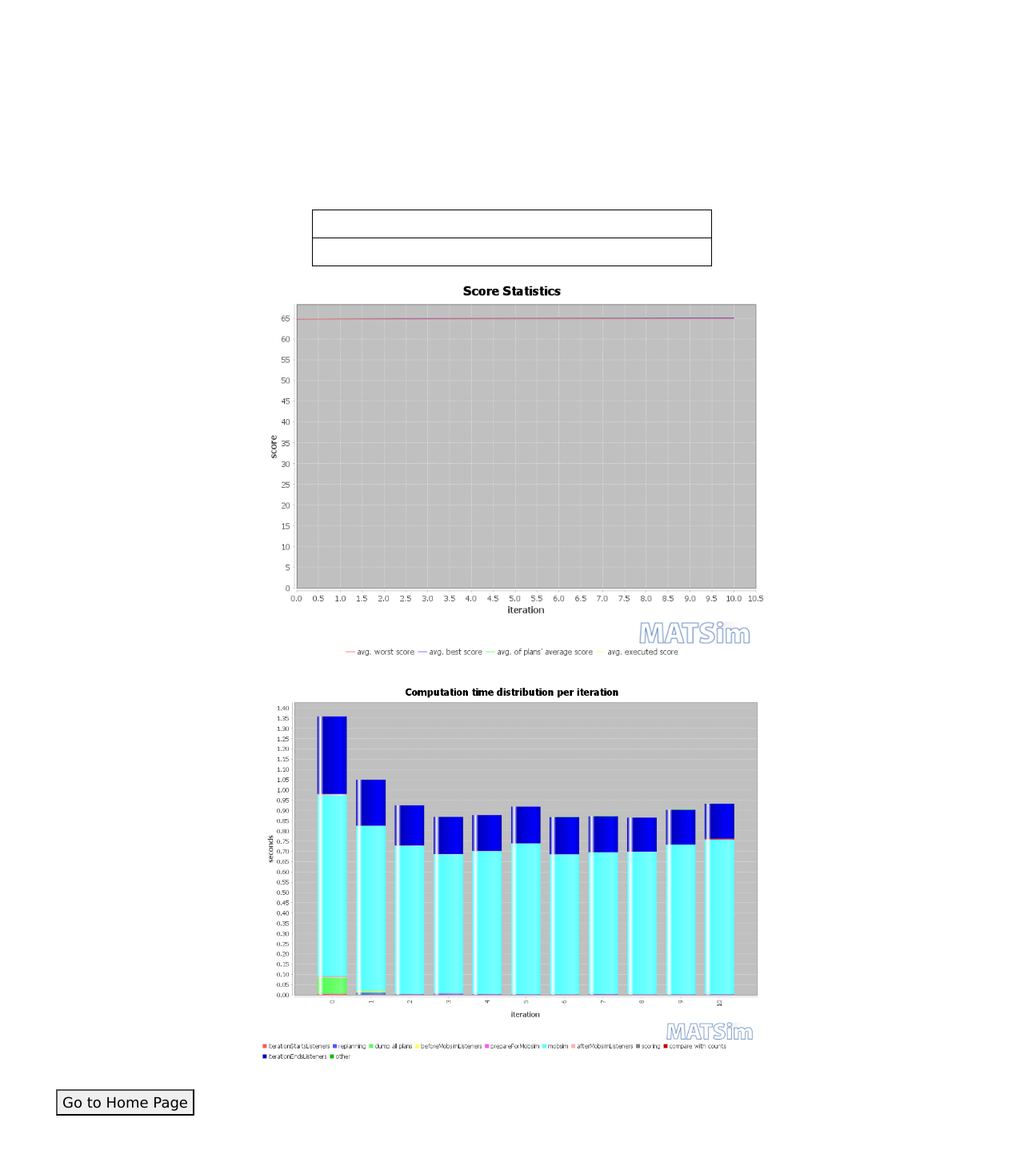
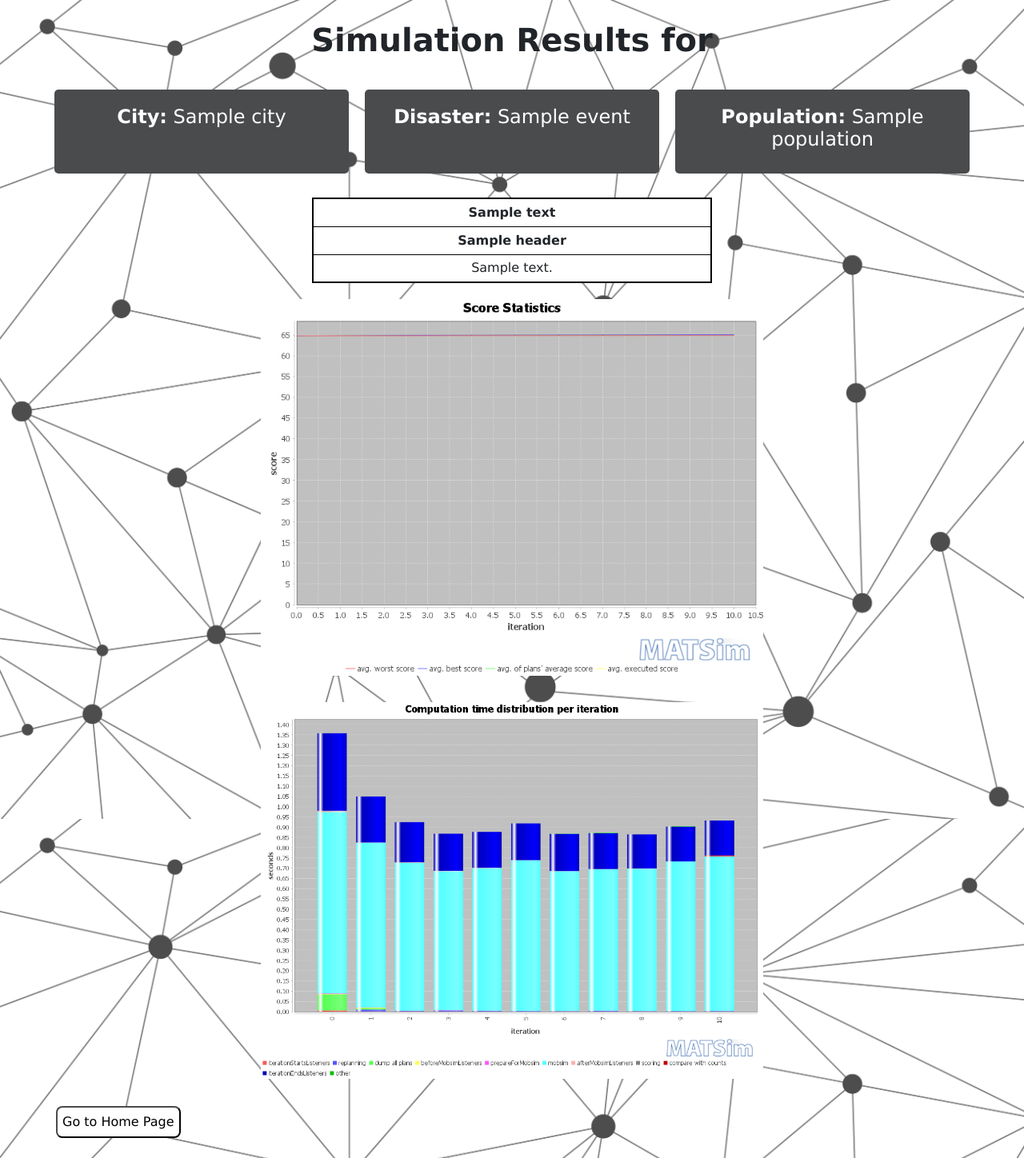
Before and after one commit to gloriamar0/EvacModel, a Django app: template evacModelUI/templates/evacModelUI/results.html in a window 1280 px wide. Shown: the whole page at 80% size. Before the commit the page ends 1395 px from the top, so only its background shows below. Run offline with Django 4.2, Linux system fonts and the light colour scheme; the template is opened without the code that fills it: most values are stand-ins (such as "Sample title", 1, 10 or a date in 2020); some libraries are stand-ins or nearby versions.

Commit message:
New and improved results page

```diff
--- a/evacModelUI/static/evacModelUI/style.css
+++ b/evacModelUI/static/evacModelUI/style.css
@@ -13,13 +13,19 @@
 .all {
     font-family: Verdana, Geneva, Tahoma, sans-serif;
     padding: 2% 0 2% 0;
+}
+
+.homeBody {
     color: white;
-    font-size: large;
+}
+
+body { /* Only applies to Results page */
+    background-image: url('back1.jpg');
+    background-size: contain;
 }
 
 .header {
     text-align: center;
-    font-size: large;
 }
 
 .center {
@@ -29,7 +35,16 @@
     width: 75%;
 }
 
-.button {
+.col {
+    text-align: center;
+    color: white;
+    background-color: rgb(73, 75, 77);
+    border-radius: 5px;
+    padding: 20px;
+    margin: 10px;
+}
+
+.button1 {
     color: white;
     background-color: transparent;
     border-color: white;
@@ -38,9 +53,24 @@
     transition: all 0.35s ease;
 }
 
-.button:hover {
+.button1:hover {
     color: black;
     background-color: white;
+    transition: all 0.35s ease;
+}
+
+.button2 {
+    color: black;
+    background-color: white;
+    border-color: rgb(73, 75, 77);
+    border-radius: 8px;
+    padding: 6px;
+    transition: all 0.35s ease;
+}
+
+.button2:hover {
+    color: white;
+    background-color: rgb(73, 75, 77);
     transition: all 0.35s ease;
 }
 
@@ -59,8 +89,9 @@
     text-align: center;
     margin: 20px auto;
     width : 500px;
-    border: 1px solid black;
+    border: 2px solid black;
     border-spacing: 0px;
+    background-color: white;
 }
 td, th {
     border: 1px solid black;
@@ -76,6 +107,15 @@
     }
     100% {
         transform: translateY(0%);
+        opacity: 1;
+    }
+}
+
+@keyframes fadeIn {
+    0% {
+        opacity: 0;
+    }
+    100% {
         opacity: 1;
     }
 }
@@ -108,3 +148,15 @@
 .fadeInUp-body4 {
     animation: 1.6s wait, 1.5s 1.6s fadeInUp;
 }
+
+.fadeIn-body1 {
+    animation: 0.2s wait, 1.5s 0.2s fadeIn;
+}
+
+.fadeIn-body2 {
+    animation: 0.4s wait, 1.5s 0.4s fadeIn;
+}
+
+.fadeIn-body3 {
+    animation: 0.6s wait, 1.5s 0.6s fadeIn;
+}
--- a/evacModelUI/templates/evacModelUI/results.html
+++ b/evacModelUI/templates/evacModelUI/results.html
@@ -4,18 +4,23 @@
 {% block title %}Results Page{% endblock title %}
 
 {% block content %}
-<div>
-  <h1 class="header" style="padding-bottom: 20px;">Simulation Results</h1>
-    <!-- Displaying input (for testing purposes) -->
-    <p>Outputing input from database:</p>
+<div class="resultsBody">
+  <h1 class="header fadeInUp-header1" style="padding-bottom: 20px;"><b>Simulation Results for</b></h1>
+    <!-- Displaying input -->
     {% if inputs_list %}
-      <ul>
+      <div class="row">
         {% for input in inputs_list %}
-          <li>{{input.city}}</li>
-          <li>{{input.event}}</li>
-          <li>{{input.population}}</li>
+        <div class="col fadeIn-body1">
+          <h4><b>City:</b> {{input.city}}</h4>
+        </div>
+        <div class="col fadeIn-body2">
+          <h4><b>Disaster:</b> {{input.event}}</h4>
+        </div>
+        <div class="col fadeIn-body3">
+          <h4><b>Population:</b> {{input.population}}</h4>
+        </div>
         {% endfor%}
-      </ul>
+      </div>
     {% else %}
       <p>No input.</p>
     {% endif %}
@@ -24,9 +29,12 @@
     <div class="container">
       <div>
         {% if text_list %}
-        {{ text_list.title}}
-        <table>
+        <!--{{ text_list.title}}-->
+        <table class="fadeInUp-body1">
             <thead>
+              <tr>
+                <th colspan="6"><b>{{ text_list.title}}</b></th>
+              </tr>
               <tr>
                 {% for header in text_list.headers %}
                   <th> {{ header }} </th>
@@ -49,14 +57,14 @@
       </div>
 
       <div class="center">
-        <img src="{% static 'evacModelUI/scorestats.png' %}" alt="Score Stats" class="img-fluid center">
-        <img src="{% static 'evacModelUI/stopwatch.png' %}" alt="Stopwatch" class="img-fluid center">
+        <img src="{% static 'evacModelUI/scorestats.png' %}" alt="Score Stats" class="img-fluid center fadeInUp-body2">
+        <img src="{% static 'evacModelUI/stopwatch.png' %}" alt="Stopwatch" class="img-fluid center fadeInUp-body3">
       </div>
     </div>
 
     <div>
       <a href="{% url 'home' %}">
-        <button type="button">Go to Home Page</button>
+        <button type="button" class="button2 fadeInUp-body4">Go to Home Page</button>
       </a>
     </div>
   </div>
```
Also changed, not shown: evacModelUI/templates/evacModelUI/home.html (+6 -6 lines), evacModelUI/static/evacModelUI/back1.jpg (added).
